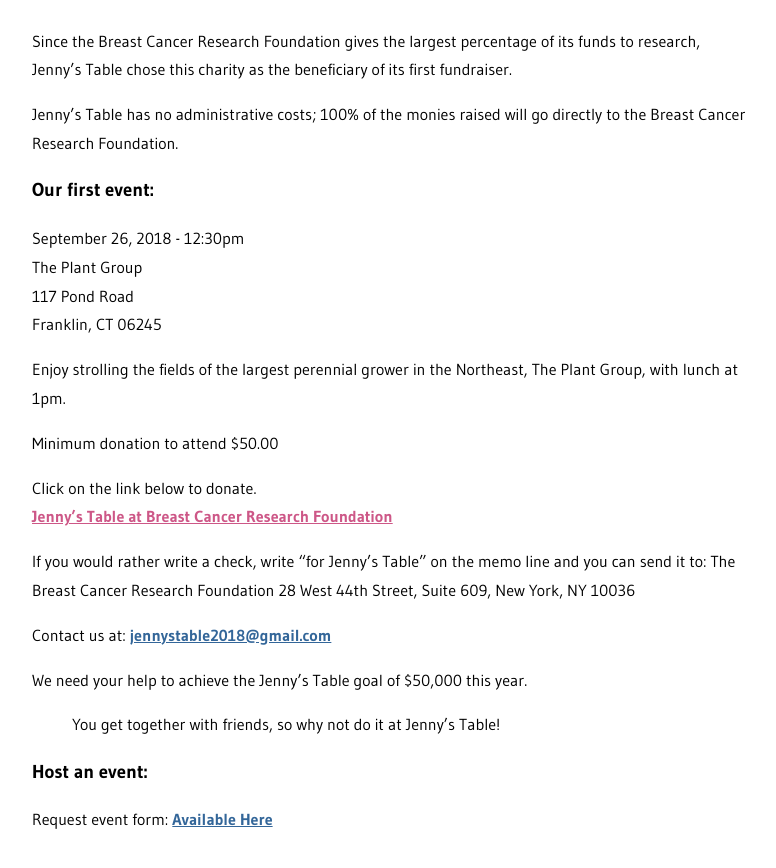
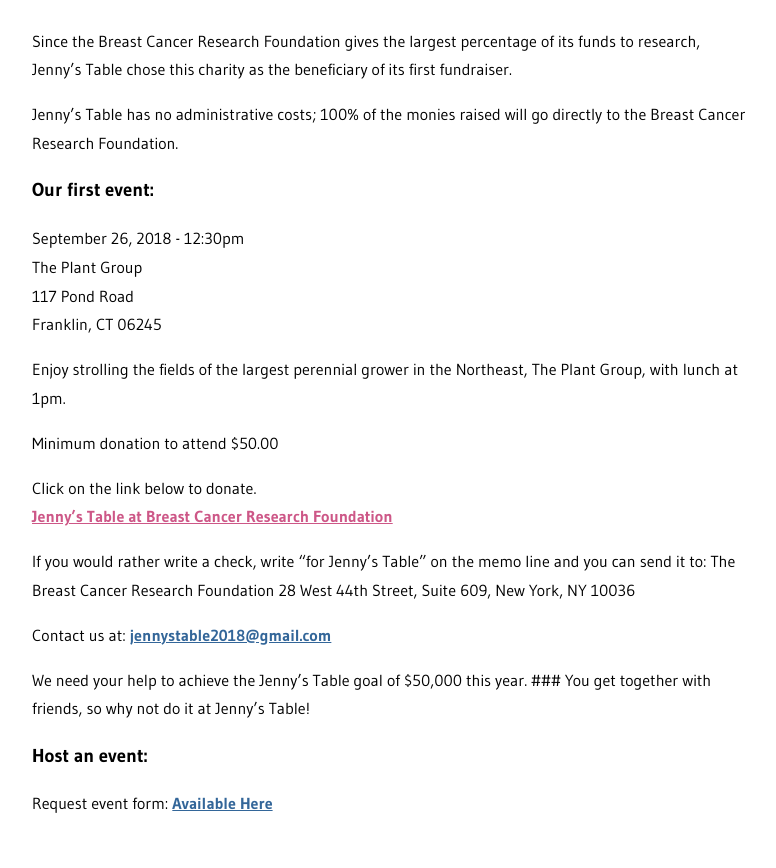
Before and after one commit to jennystable/website, a Jekyll site: the page built from index.markdown, in a window 1280 px wide and 900 px high, scrolled down 1784 px. Shown: the top 868 px of the window, without its empty margins (248-1024 px from the left). Built offline with Jekyll 4.4.1, drawn with Linux system fonts in a browser that asks for light colours.

```diff
--- a/index.markdown
+++ b/index.markdown
@@ -69,8 +69,8 @@ The Breast Cancer Research Foundation
 Contact us at: <a href="mailto:jennystable2018@gmail.com" style="color: #336699; font-weight: bold;">jennystable2018@gmail.com</a>
 
 We need your help to achieve the Jenny's Table goal of $50,000 this year.
-
-> You get together with friends, so why not do it at Jenny's Table!
+###
+You get together with friends, so why not do it at Jenny's Table!
 
 ### Host an event:
 
```
